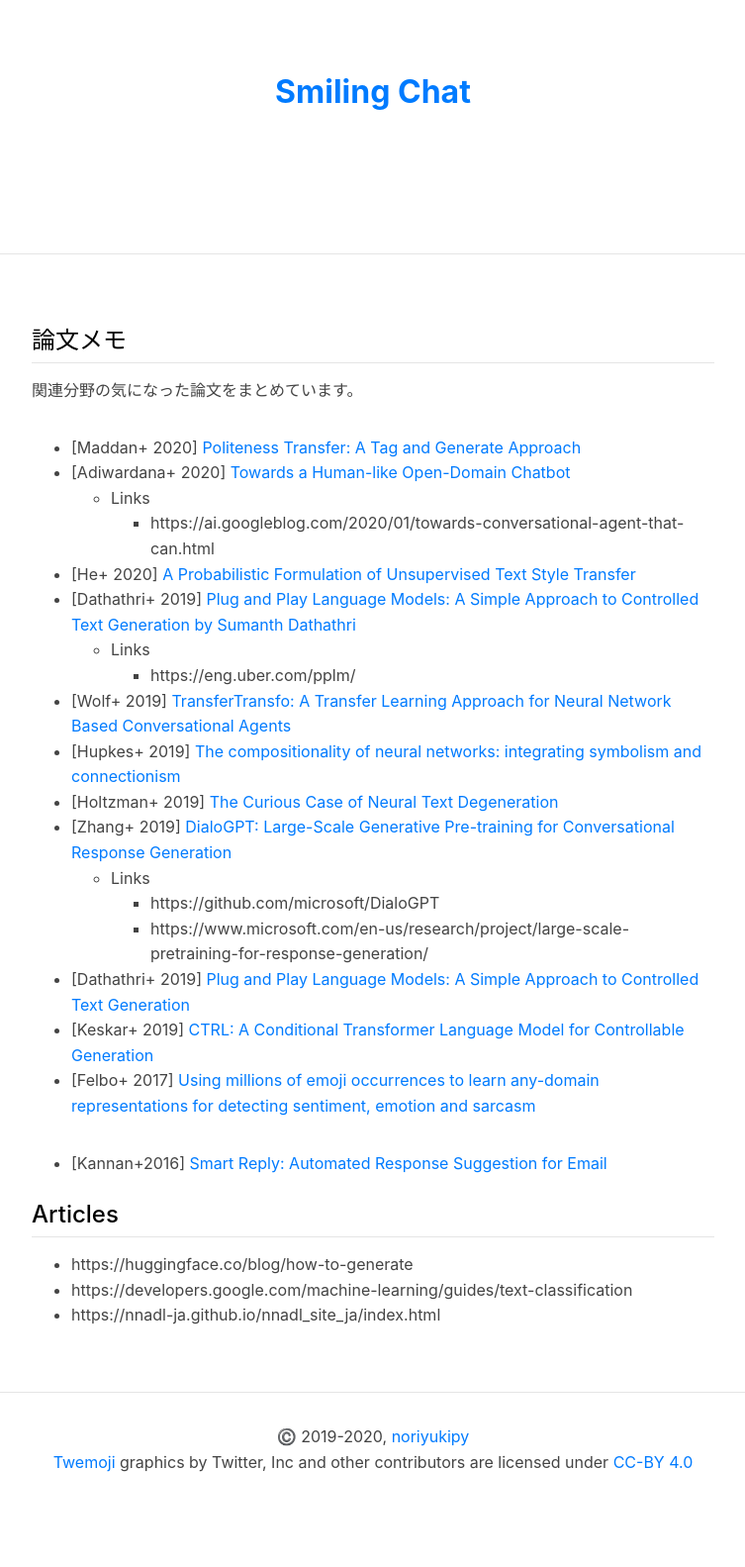
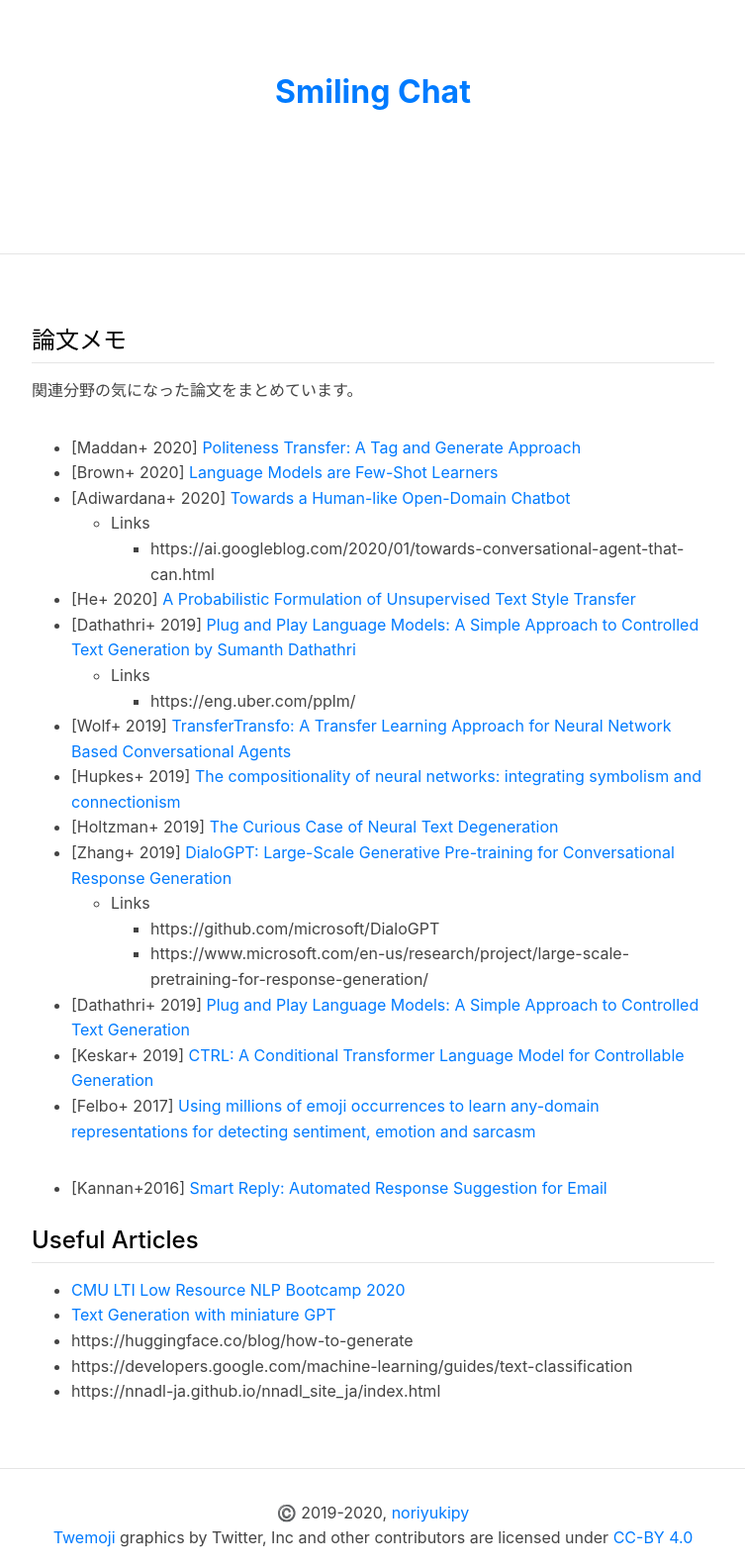
Before and after one commit to noriyukipy/blog, a Jekyll site: the page built from article/papers.md, in a window 1280 px wide. Shown: the whole page at 99% size, without its empty margins (263-1016 px from the left). Built offline with Jekyll 4.4.1, drawn with Linux system fonts in a browser that asks for light colours; our own code applies the rules of GitHub Pages for plain Markdown files; before the commit the page ends 1506 px from its top, so only the background shows below that.

Commit message:
Add papers and articles

```diff
--- a/article/papers.md
+++ b/article/papers.md
@@ -3,6 +3,7 @@
 関連分野の気になった論文をまとめています。
 
 - [Maddan+ 2020] [Politeness Transfer: A Tag and Generate Approach](https://arxiv.org/abs/2004.14257)
+- [Brown+ 2020] [Language Models are Few-Shot Learners](https://arxiv.org/abs/2005.14165)
 - [Adiwardana+ 2020] [Towards a Human-like Open-Domain Chatbot](https://arxiv.org/abs/2001.09977)
   - Links
     - https://ai.googleblog.com/2020/01/towards-conversational-agent-that-can.html
@@ -23,8 +24,10 @@
 
 - [Kannan+2016] [Smart Reply: Automated Response Suggestion for Email](https://arxiv.org/abs/1606.04870)
 
-## Articles
+## Useful Articles
 
+- [CMU LTI Low Resource NLP Bootcamp 2020](https://github.com/neubig/lowresource-nlp-bootcamp-2020)
+- [Text Generation with miniature GPT](https://keras.io/examples/generative/text_generation_with_miniature_gpt/)
 - https://huggingface.co/blog/how-to-generate
 - https://developers.google.com/machine-learning/guides/text-classification
 - https://nnadl-ja.github.io/nnadl_site_ja/index.html
```
